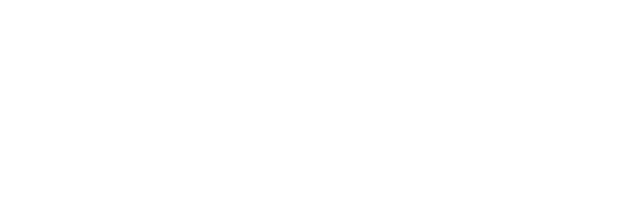
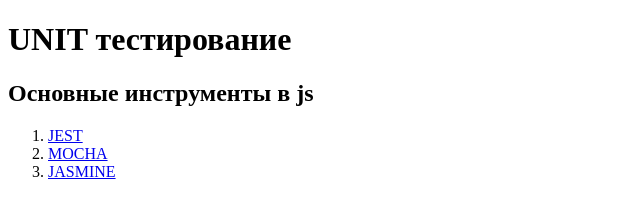
Before and after one commit to k1selevde/task-html, a website: page src/index.html in a window 1280 px wide. Shown: the whole page, without its empty margins (0-640 px from the left). Drawn offline with Linux system fonts and the light colour scheme.

Commit message:
Задание по HTML

```diff
--- a/src/index.html
+++ b/src/index.html
@@ -1,7 +1,16 @@
 <!DOCTYPE html>
-<html lang="en">
+<html lang="ru">
     <head>
         <title>HTML</title>
+        <meta charset="UTF-8" />
     </head>
-    <body></body>
+    <body>
+        <h1>UNIT тестирование</h1>
+        <h2>Основные инструменты в js</h2>
+        <ol>
+            <li><a href='https://jestjs.io/'>JEST</a></li>
+            <li><a href='https://mochajs.org/'>MOCHA</a></li>
+            <li><a href='https://jasmine.github.io/'>JASMINE</a></li>
+        </ol>
+    </body>
 </html>
```
